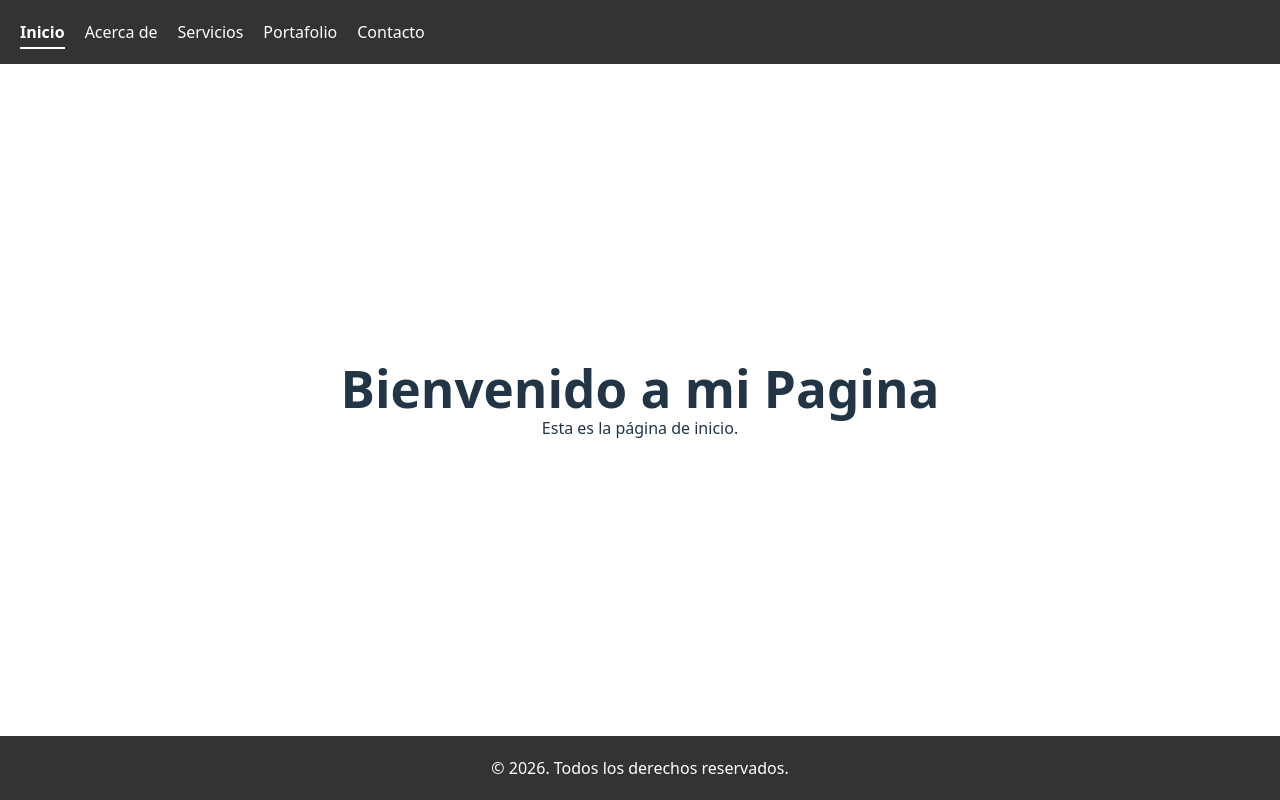
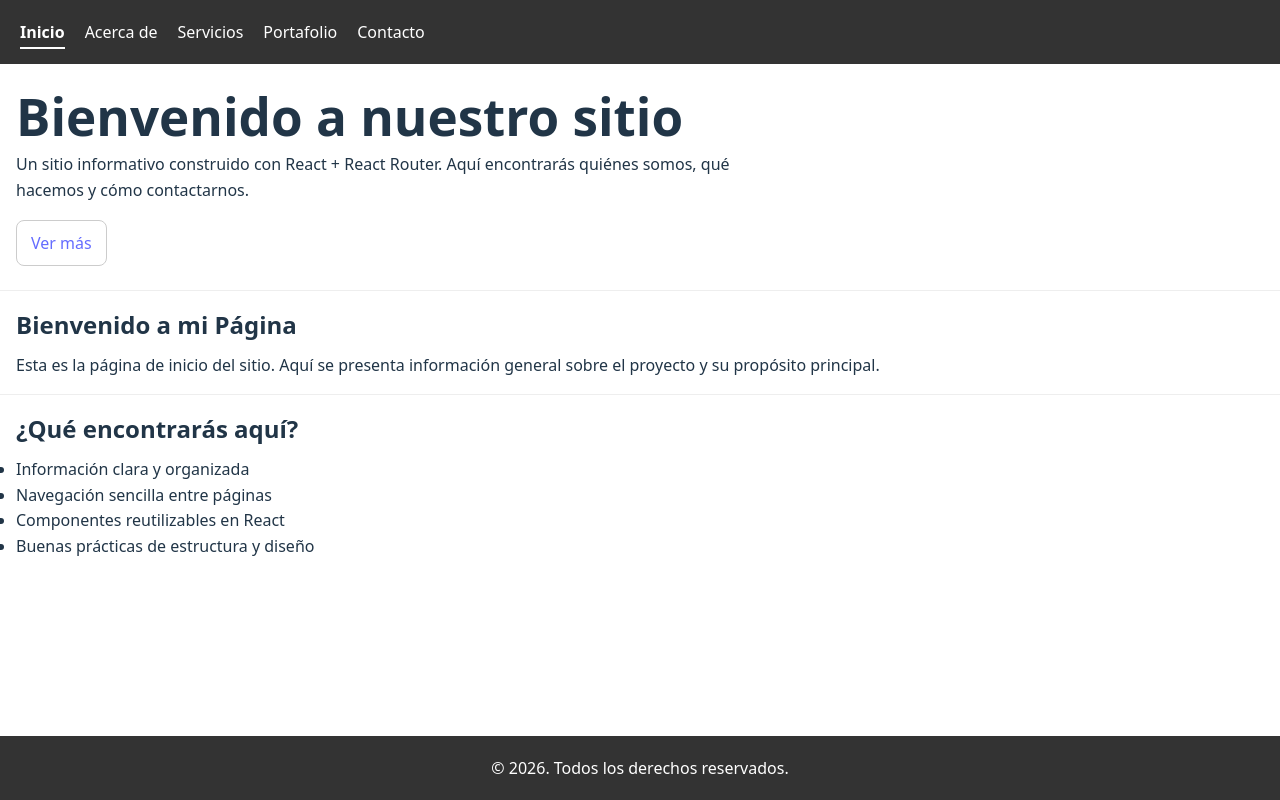
Before and after one commit to pldefaz/actividadexperimental1, a React (Vite) app: page / in a window 1280 px wide. Built offline with nearby package versions, Linux system fonts and the light colour scheme.

Commit message:
Paginas Home y About con componentes reutilizables

```diff
--- /dev/null
+++ b/src/components/Hero.jsx
@@ -0,0 +1,29 @@
+import { Link } from "react-router-dom";
+
+export default function Hero() {
+  return (
+    <header style={{ padding: "24px 16px" }}>
+      <h1 style={{ marginBottom: 8 }}>Bienvenido a nuestro sitio</h1>
+      <p style={{ maxWidth: 720, lineHeight: 1.6 }}>
+        Un sitio informativo construido con React + React Router. Aquí encontrarás
+        quiénes somos, qué hacemos y cómo contactarnos.
+      </p>
+
+      {/* Link contextual obligatorio */}
+      <div style={{ marginTop: 16 }}>
+        <Link
+          to="/services"
+          style={{
+            display: "inline-block",
+            padding: "10px 14px",
+            border: "1px solid #ccc",
+            borderRadius: 8,
+            textDecoration: "none",
+          }}
+        >
+          Ver más
+        </Link>
+      </div>
+    </header>
+  );
+}
--- /dev/null
+++ b/src/components/Section.jsx
@@ -0,0 +1,8 @@
+export default function Section({ title, children }) {
+  return (
+    <section style={{ padding: "16px", borderTop: "1px solid #eee" }}>
+      <h2 style={{ marginBottom: 10 }}>{title}</h2>
+      <div style={{ lineHeight: 1.6 }}>{children}</div>
+    </section>
+  );
+}
--- a/src/pages/About.jsx
+++ b/src/pages/About.jsx
@@ -1,8 +1,38 @@
+import Section from "../components/Section";
+
 export default function About() {
   return (
-    <div style={{ width: '100%', height: '100%', padding: '40px' }}>
-      <h1>Acerca de</h1>
-      <p>Pantalla de acerca de.</p>
-    </div>
+    <main>
+      <Section title="Quiénes somos">
+        <p>
+          Somos un equipo dedicado al desarrollo de un sitio web informativo
+          utilizando React, aplicando buenas prácticas de estructura,
+          navegación y reutilización de componentes.
+        </p>
+      </Section>
+
+      <Section title="Misión">
+        <p>
+          Desarrollar una aplicación web clara y organizada que permita al
+          usuario navegar de forma sencilla entre las diferentes secciones.
+        </p>
+      </Section>
+
+      <Section title="Visión">
+        <p>
+          Convertir este proyecto en una base sólida para futuros desarrollos
+          web, manteniendo un código limpio y escalable.
+        </p>
+      </Section>
+
+      <Section title="Valores">
+        <ul>
+          <li>Responsabilidad</li>
+          <li>Trabajo en equipo</li>
+          <li>Calidad</li>
+          <li>Organización</li>
+        </ul>
+      </Section>
+    </main>
   );
 }
--- a/src/pages/Home.jsx
+++ b/src/pages/Home.jsx
@@ -1,8 +1,28 @@
+import Hero from "../components/Hero";
+import Section from "../components/Section";
+
 export default function Home() {
   return (
-    <div style={{ width: '100%', height: '100%', display: 'flex', flexDirection: 'column', justifyContent: 'center', alignItems: 'center', padding: '40px' }}>
-      <h1>Bienvenido a mi Pagina</h1>
-      <p>Esta es la página de inicio.</p>
-    </div>
+    <>
+      <Hero />
+
+      <main>
+        <Section title="Bienvenido a mi Página">
+          <p>
+            Esta es la página de inicio del sitio. Aquí se presenta información
+            general sobre el proyecto y su propósito principal.
+          </p>
+        </Section>
+
+        <Section title="¿Qué encontrarás aquí?">
+          <ul>
+            <li>Información clara y organizada</li>
+            <li>Navegación sencilla entre páginas</li>
+            <li>Componentes reutilizables en React</li>
+            <li>Buenas prácticas de estructura y diseño</li>
+          </ul>
+        </Section>
+      </main>
+    </>
   );
 }
```
